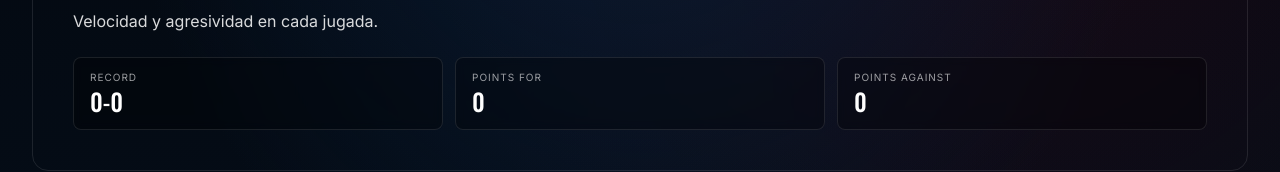
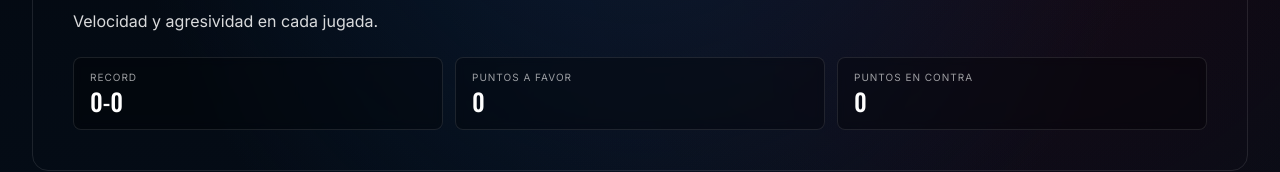
Before and after one commit to Guillechu/pmfl-website, a Next.js app: page /teams/hunters in a window 1280 px wide. Shown: the part 297-469 px from the top of the page. Built offline with nearby package versions, Linux system fonts and the light colour scheme.

Commit message:
Translate team points labels to Spanish

```diff
--- a/app/teams/[slug]/page.tsx
+++ b/app/teams/[slug]/page.tsx
@@ -81,12 +81,12 @@ export default function TeamDetailPage({
           />
 
           <Stat
-            label="Points For"
+            label="Puntos a favor"
             value={team.stats.pointsFor}
           />
 
           <Stat
-            label="Points Against"
+            label="Puntos en contra"
             value={team.stats.pointsAgainst}
           />
         </div>
```
